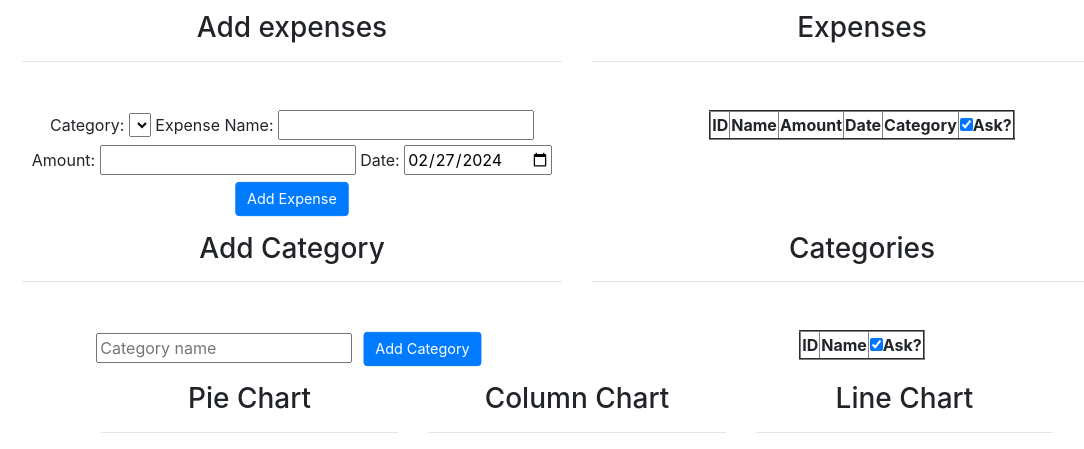
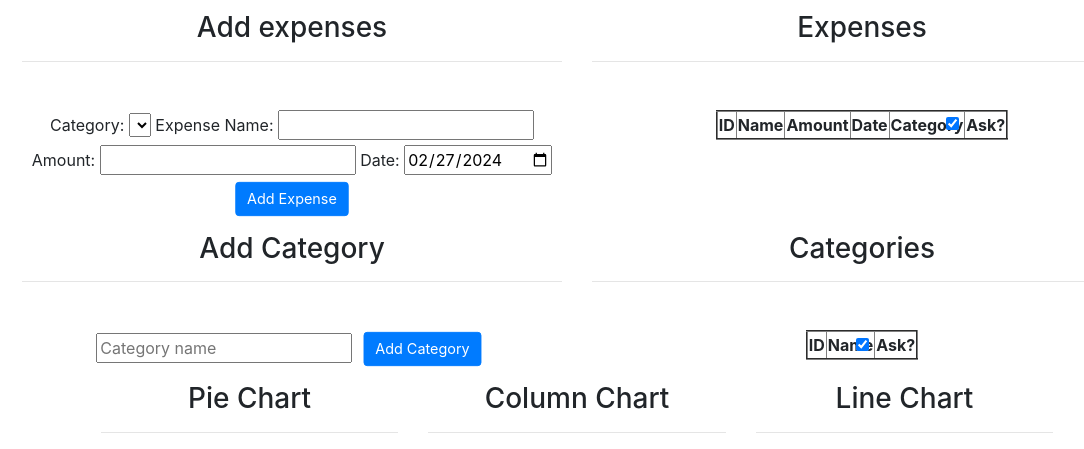
Before and after one commit to Njoyable/finances, a Flask app: page / in a window 1280 px wide. Shown: the part 190-639 px from the top of the page, without its empty margins (63-1147 px from the left). Run offline with Flask 3, Linux system fonts and the light colour scheme; data that the repository does not hold is empty; parts of the project's set-up code (start-up, migrations or seed data) failed here and were passed over.

Commit message:
Updates checkboxes

```diff
--- a/templates/index.html
+++ b/templates/index.html
@@ -104,7 +104,11 @@
                             <th>Amount</th>
                             <th>Date</th>
                             <th>Category</th>
-                            <th><input type="checkbox", checked="true", id="secureDeleteExpense", name="secureDeleteExpense">Ask?</input></th>
+                            <th>
+                                <input type="checkbox", checked="true", id="secureDeleteExpense", class="form-check-input" name="secureDeleteExpense">
+                                <label class="form-check-label">Ask?</label>
+                                </input>
+                            </th>
                         </thead>
                     <tbody id="expense-table-body">
                         </tr>
@@ -141,7 +145,12 @@
                                 <tr>
                                     <th>ID</th>
                                     <th>Name</th>
-                                    <th><input type="checkbox", checked="true", id="secureDeleteCategory", name="secureDeleteCategory">Ask?</input></th>
+                                    <th>
+
+                                        <input type="checkbox", checked="true", id="secureDeleteCategory", class="form-check-input" name="secureDeleteCategory">
+                                        <label class="form-check-label">Ask?</label>
+                                        </input>
+                                    </th>
                                 </tr>
                             </thead>
                             <tbody id="category-table-body">
```
